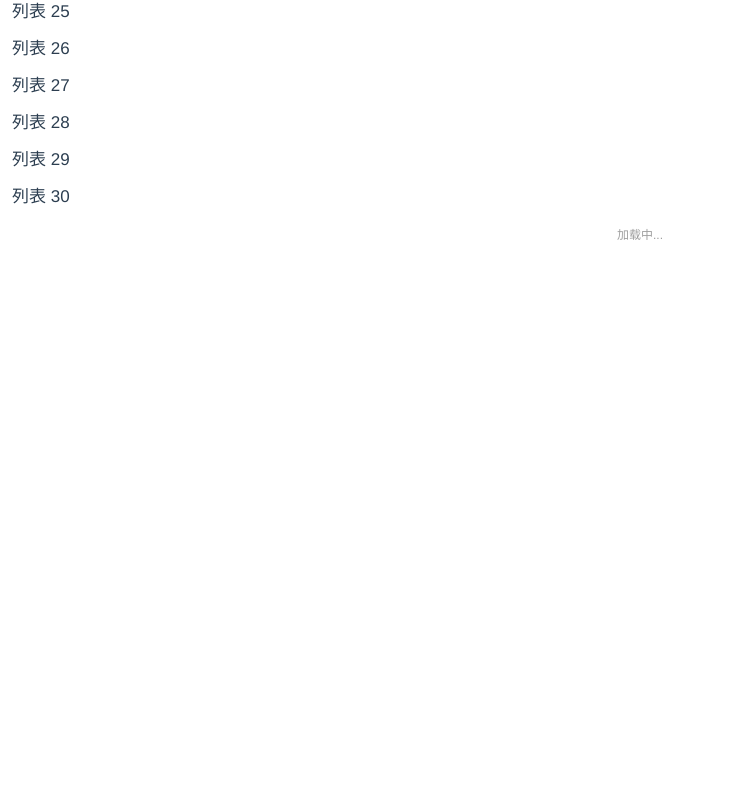
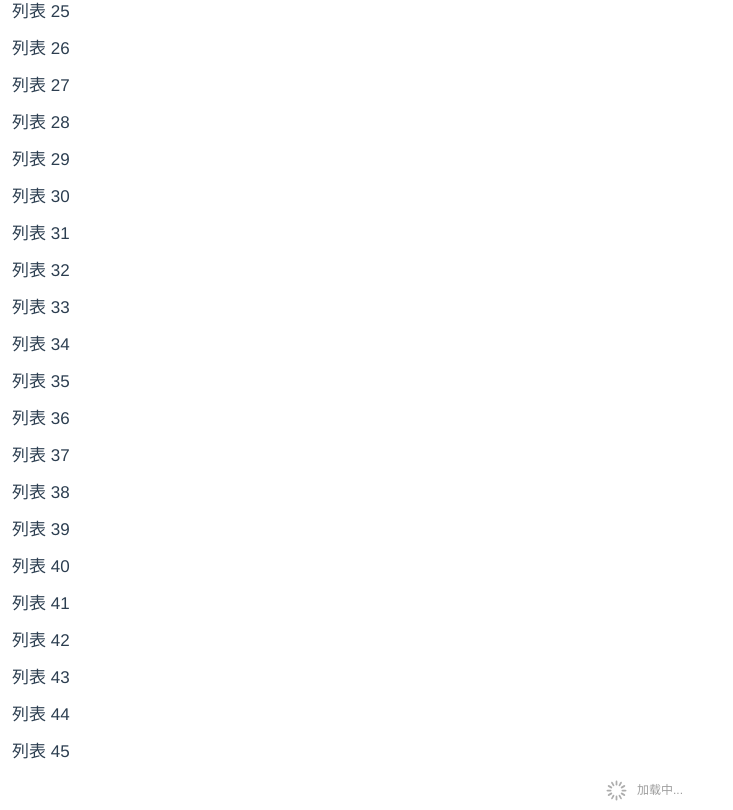
Before and after one commit to teamonn/load-more-plugin, a Vue app: page / in a window 1280 px wide. Shown: the part 935-1745 px from the top of the page, without its empty margins (0-733 px from the left). Before the commit the page ends 1190 px from the top, so only its background shows below. Built offline with nearby package versions, Linux system fonts and the light colour scheme; the HTML template or start-up script is replaced by a standard one.

Commit message:
优化组件状态参数

```diff
--- a/src/App.vue
+++ b/src/App.vue
@@ -6,8 +6,9 @@
     </ul>
     <load-more
       :loadingIcon="loadingIcon"
-      :isLoading="isLoading"
-      :text="loadText"
+      :loadingText="loadingText"
+      :loadedText="loadedText"
+      :status="status"
       :reserveDistance="reserveDistance"
       @load="loadNextPage"
     />
@@ -24,9 +25,9 @@ export default {
   data () {
     return {
       loadingIcon: LoadingIcon,
-      isLoading: undefined,
-      loaded: false,
-      loadText: '加载中...',
+      status: 0, // 0: 隐藏，1: 正在加载，2: 加载完成
+      loadingText: '加载中...',
+      loadedText: '没有更多了',
       limit: 15,
       reserveDistance: 200
     }
@@ -38,27 +39,31 @@ export default {
     ...mapMutations(['increment']),
     ...mapActions(['request']),
     loadNextPage () {
-      if (!this.isLoading && !this.loaded) {
+      if (this.status === 0) {
         console.log('开始request')
-        this.isLoading = true
+        // 按照组件映射关系，更改为加载中状态
+        this.status = LoadMore.LOAD_STATUS.LOADING
         this.request(this.limit).then((res) => {
           console.log('回调', res)
           if (res && res.length < this.limit) {
             // 当前页是最后一页
             console.log('结束request，返回无数据')
-            this.loaded = true
-            this.isLoading = false
-            this.loadText = '没有更多了'
+            // 按照组件映射关系，更改为加载完成状态
+            this.status = LoadMore.LOAD_STATUS.LOADED
             return
           }
           console.log('结束request')
-          this.isLoading = false
+          // 按照组件映射关系，更改为隐藏状态
+          this.status = LoadMore.LOAD_STATUS.HIDE
         })
       }
     }
   },
   components: {
     LoadMore
+  },
+  mounted () {
+    console.log(LoadMore)
   }
 }
 </script>
--- a/src/components/LoadMore.vue
+++ b/src/components/LoadMore.vue
@@ -1,7 +1,7 @@
 <template>
-  <p class="load-more">
-    <img :src="loadingIcon" alt="" v-show="isLoading === undefined || isLoading">
-    {{text}}
+  <p class="load-more" v-show="status">
+    <img :src="loadingIcon" alt="" v-show="status === 1">
+    {{getText}}
   </p>
 </template>
 
@@ -19,19 +19,37 @@ export default {
       required: false,
       default: 'http://oz12kvgi5.bkt.clouddn.com/loading.svg'
     },
-    isLoading: {
-      type: Boolean,
+    status: {
+      type: Number,
       required: false,
-      default: undefined
+      default: 0
     },
-    text: {
+    loadingText: {
       type: String,
-      required: true
+      required: false,
+      default: '加载中...'
+    },
+    loadedText: {
+      type: String,
+      required: false,
+      default: '没有更多了'
     },
     reserveDistance: { // 不触发回调的最大距离
       type: Number,
       required: false,
       default: 200
+    }
+  },
+  computed: {
+    getText () {
+      switch (this.status) {
+        case 0:
+          return ''
+        case 1:
+          return this.loadingText
+        case 2:
+          return this.loadedText
+      }
     }
   },
   mounted () {
@@ -60,6 +78,11 @@ export default {
         this.$emit('load')
       }
     }
+  },
+  LOAD_STATUS: { // 自定义当前组件加载状态映射关系
+    HIDE: 0,
+    LOADING: 1,
+    LOADED: 2
   }
 }
 </script>
```
Also changed, not shown: 1 other file (tests, documents, lock files or other folders).
